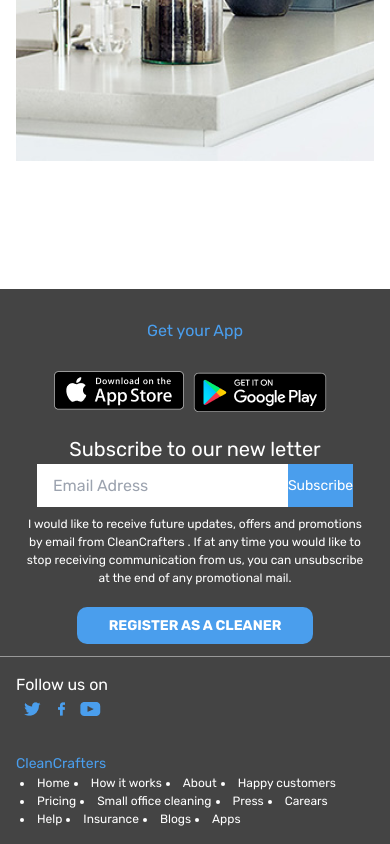
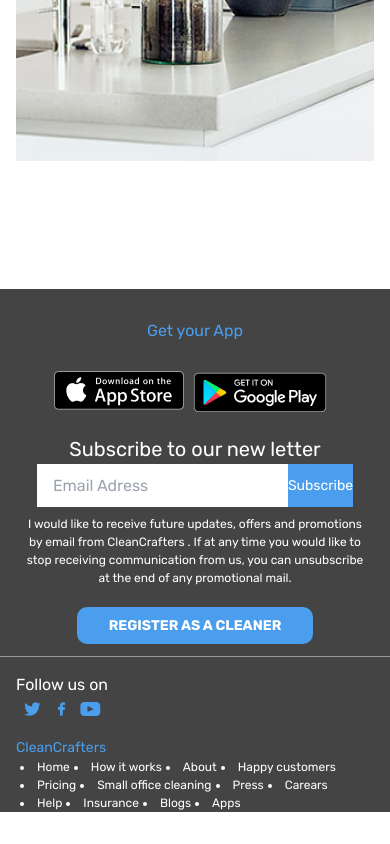
Before and after one commit to Haelsoft-Projects/Clean-Crafter-Frontend, a Next.js app: page / in a window 390 px wide. Shown: the part 10875-11719 px from the top of the page. After the commit the page ends 11687 px from the top, so only its background shows below. Built offline with nearby package versions, Linux system fonts and the light colour scheme.

Commit message:
mobile done

```diff
--- a/src/components/Footer.tsx
+++ b/src/components/Footer.tsx
@@ -57,7 +57,7 @@
           <Image alt="" src={Facebook} className="ml-1" />
           <Image alt="" src={Youtube} className="ml-1" />
         </div>
-        <div className="flex flex-col lg:flex-row mt-4 mb-4">
+        <div className="flex flex-col lg:flex-row lg:mt-4 lg:mb-4">
           <p className="  text-[14px]  lg:ml-2 text-[#4A9EED]"> CleanCrafters</p>
           <ul className="list-disc list-inside flex lg:flex-row flex-wrap text-[12px] text-white  ">
             <li className="ml-1">Home</li>
```
